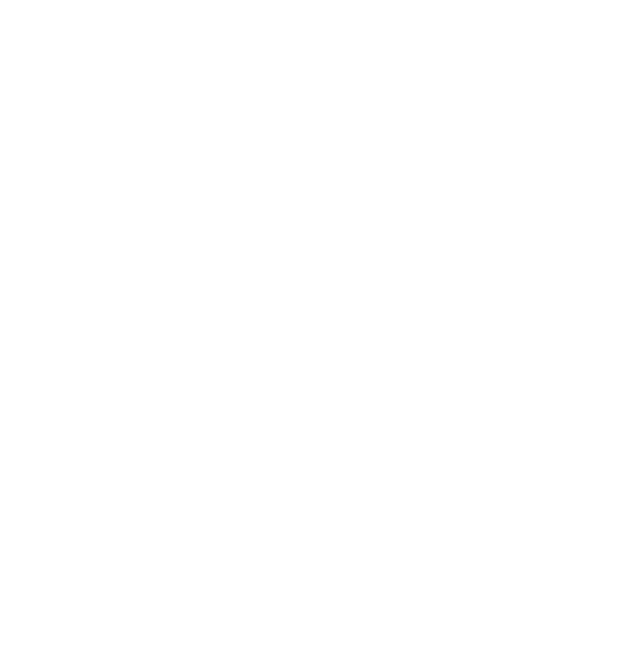
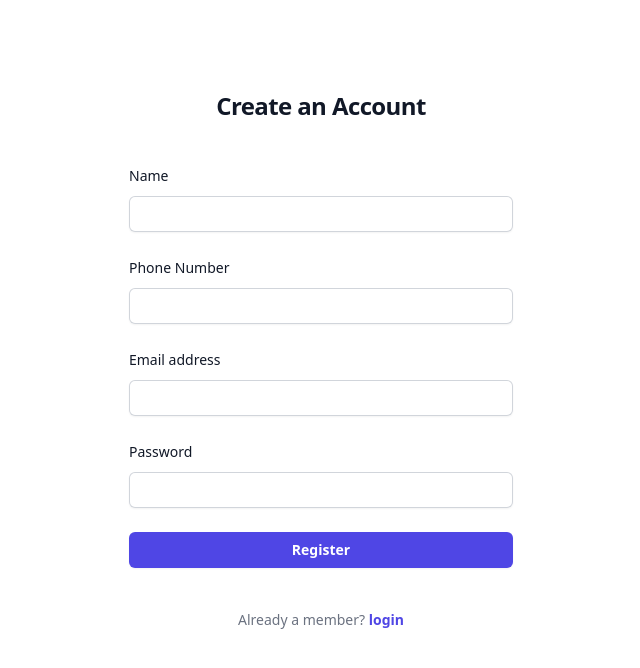
Before and after one commit to Nawinkishore/ecom.web, a Nuxt app: page /register in a window 1280 px wide. Before the commit this address had no page. Shown: the top 668 px of the page, without its empty margins (319-959 px from the left). Built offline with nearby package versions, Linux system fonts and the light colour scheme.

Commit message:
feat:Register

```diff
--- /dev/null
+++ b/pages/register.vue
@@ -0,0 +1,52 @@
+<template>
+    <div>
+        <div class="flex min-h-full flex-col justify-center px-6 py-12 lg:px-8">
+            <div class="sm:mx-auto sm:w-full sm:max-w-sm">
+
+              <h2 class="mt-10 text-center text-2xl font-bold leading-9 tracking-tight text-gray-900">Create an Account</h2>
+            </div>
+
+            <div class="mt-10 sm:mx-auto sm:w-full sm:max-w-sm">
+              <div class="space-y-6" >
+                <div>
+                  <label for="email" class="block text-sm font-medium leading-6 text-gray-900">Name</label>
+                  <div class="mt-2">
+                    <input type="text"  class="block w-full rounded-md border-0 py-1.5 text-gray-900 shadow-sm ring-1 ring-inset ring-gray-300 placeholder:text-gray-400 focus:ring-2 focus:ring-inset focus:ring-indigo-600 sm:text-sm sm:leading-6">
+                  </div>
+                </div>
+                <div>
+                    <label for="email"  type="Number" class="block text-sm font-medium leading-6 text-gray-900">Phone Number</label>
+                    <div class="mt-2">
+                      <input type="email" class="block w-full rounded-md border-0 py-1.5 text-gray-900 shadow-sm ring-1 ring-inset ring-gray-300 placeholder:text-gray-400 focus:ring-2 focus:ring-inset focus:ring-indigo-600 sm:text-sm sm:leading-6">
+                    </div>
+                  </div>
+                  <div>
+                    <label for="email" class="block text-sm font-medium leading-6 text-gray-900">Email address</label>
+                    <div class="mt-2">
+                      <input type="email"  class="block w-full rounded-md border-0 py-1.5 text-gray-900 shadow-sm ring-1 ring-inset ring-gray-300 placeholder:text-gray-400 focus:ring-2 focus:ring-inset focus:ring-indigo-600 sm:text-sm sm:leading-6">
+                    </div>
+                  </div>
+
+                <div>
+                  <div class="flex items-center justify-between">
+                    <label for="password" type="password"  class="block text-sm font-medium leading-6 text-gray-900">Password</label>
+
+                  </div>
+                  <div class="mt-2">
+                    <input type="password" class="block w-full rounded-md border-0 py-1.5 text-gray-900 shadow-sm ring-1 ring-inset ring-gray-300 placeholder:text-gray-400 focus:ring-2 focus:ring-inset focus:ring-indigo-600 sm:text-sm sm:leading-6">
+                  </div>
+                </div>
+
+                <div>
+                  <button type="submit" class="flex w-full justify-center rounded-md bg-indigo-600 px-3 py-1.5 text-sm font-semibold leading-6 text-white shadow-sm hover:bg-indigo-500 focus-visible:outline focus-visible:outline-2 focus-visible:outline-offset-2 focus-visible:outline-indigo-600">Register</button>
+                </div>
+              </div>
+
+              <p class="mt-10 text-center text-sm text-gray-500">
+                Already a member?
+                <NuxtLink to="/login" class="font-semibold leading-6 text-indigo-600 hover:text-indigo-500">login</NuxtLink>
+              </p>
+            </div>
+          </div>
+    </div>
+</template>
```
